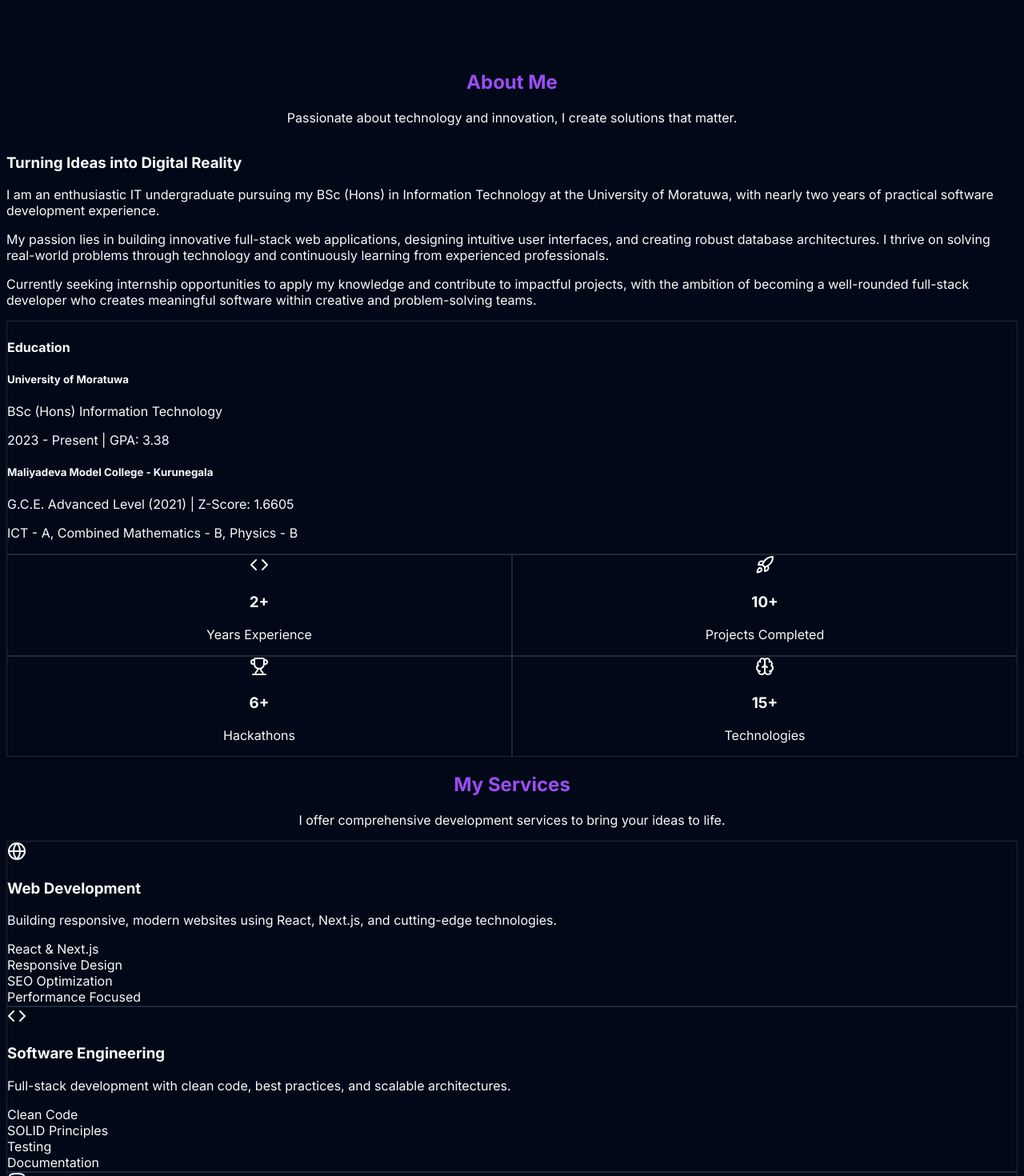
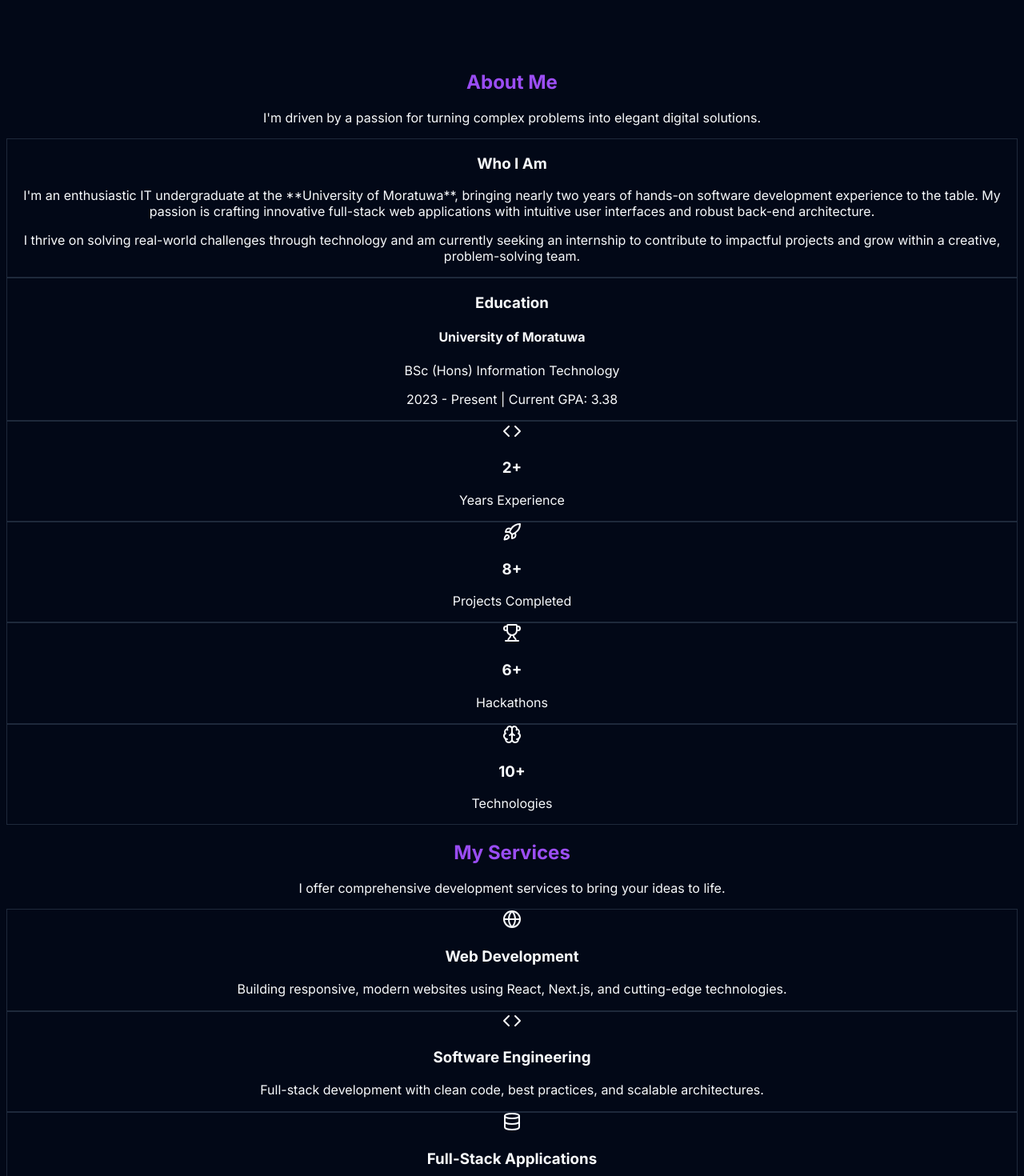
Before and after one commit to eshancool123/Portfolio, a Next.js app: page / in a window 1280 px wide. Shown: the part 740-2210 px from the top of the page at 80% size. Built offline with nearby package versions, Linux system fonts and the light colour scheme.

Commit message:
feat: add react-countup and react-type-animation dependencies and update servise and about

```diff
--- a/package.json
+++ b/package.json
@@ -19,9 +19,11 @@
     "next-themes": "^0.4.6",
     "nodemailer": "^7.0.6",
     "react": "19.1.0",
+    "react-countup": "^6.5.3",
     "react-dom": "19.1.0",
     "react-hook-form": "^7.62.0",
     "react-tsparticles": "^2.12.2",
+    "react-type-animation": "^3.2.0",
     "tailwind-merge": "^3.3.1",
     "tailwindcss-animate": "^1.0.7",
     "tsparticles-slim": "^2.12.0"
--- a/src/components/About.js
+++ b/src/components/About.js
@@ -2,18 +2,20 @@
 
 import { motion } from 'framer-motion';
 import { Code, Brain, Rocket, Trophy } from 'lucide-react';
+import CountUp from 'react-countup';
 
 const About = () => {
   const stats = [
-    { icon: Code, label: 'Years Experience', value: '2+' },
-    { icon: Rocket, label: 'Projects Completed', value: '10+' },
-    { icon: Trophy, label: 'Hackathons', value: '6+' },
-    { icon: Brain, label: 'Technologies', value: '15+' },
+    { icon: Code, label: 'Years Experience', value: 2, suffix: '+' },
+    { icon: Rocket, label: 'Projects Completed', value: 8, suffix: '+' },
+    { icon: Trophy, label: 'Hackathons', value: 6, suffix: '+' },
+    { icon: Brain, label: 'Technologies', value: 10, suffix: '+' },
   ];
 
   return (
-    <section id="about" className="py-20 bg-secondary/20">
-      <div className="max-w-7xl mx-auto px-4 sm:px-6 lg:px-8">
+    <section id="about" className="py-20 md:py-32">
+      <div className="container mx-auto px-4 sm:px-6 lg:px-8">
+        {/* Section Title */}
         <motion.div
           initial={{ opacity: 0, y: 20 }}
           whileInView={{ opacity: 1, y: 0 }}
@@ -23,84 +25,69 @@ const About = () => {
         >
           <h2 className="text-3xl md:text-4xl font-bold text-gradient mb-4">About Me</h2>
           <p className="text-lg text-muted-foreground max-w-2xl mx-auto">
-            Passionate about technology and innovation, I create solutions that matter.
+            I'm driven by a passion for turning complex problems into elegant digital solutions.
           </p>
         </motion.div>
 
-        <div className="grid lg:grid-cols-2 gap-12 items-center">
-          {/* Left Content */}
+        {/* Bento Box Grid Layout */}
+        <div className="grid grid-cols-1 lg:grid-cols-3 gap-8">
+
+          {/* Left Column: Bio & Education */}
           <motion.div
+            className="lg:col-span-2 space-y-8"
             initial={{ opacity: 0, x: -50 }}
             whileInView={{ opacity: 1, x: 0 }}
-            transition={{ duration: 0.6 }}
+            transition={{ duration: 0.6, delay: 0.2 }}
             viewport={{ once: true }}
           >
-            <h3 className="text-2xl font-bold mb-6">
-              Turning Ideas into Digital Reality
-            </h3>
-
+            {/* Bio Card */}
+            {/* UPDATED: Added text-center */}
+            <div className="bg-card/50 p-6 rounded-lg border hover:border-primary/50 transition-colors duration-300 text-center">
+              <h3 className="text-2xl font-bold mb-4 text-primary">Who I Am</h3>
               <div className="space-y-4 text-muted-foreground">
                 <p>
-                I am an enthusiastic IT undergraduate pursuing my BSc (Hons) in Information Technology
-                at the University of Moratuwa, with nearly two years of practical software development experience.
+                  I'm an enthusiastic IT undergraduate at the **University of Moratuwa**, bringing nearly two years of hands-on software development experience to the table. My passion is crafting innovative full-stack web applications with intuitive user interfaces and robust back-end architecture.
                 </p>
-
                 <p>
-                My passion lies in building innovative full-stack web applications, designing intuitive user
-                interfaces, and creating robust database architectures. I thrive on solving real-world problems
-                through technology and continuously learning from experienced professionals.
-              </p>
-
-              <p>
-                Currently seeking internship opportunities to apply my knowledge and contribute to impactful
-                projects, with the ambition of becoming a well-rounded full-stack developer who creates
-                meaningful software within creative and problem-solving teams.
+                  I thrive on solving real-world challenges through technology and am currently seeking an internship to contribute to impactful projects and grow within a creative, problem-solving team.
                 </p>
               </div>
+            </div>
 
-            {/* Education */}
-            <div className="mt-8 p-6 bg-card rounded-lg border">
-              <h4 className="text-xl font-semibold mb-3">Education</h4>
-              <div className="space-y-3">
+            {/* Education Card */}
+            {/* UPDATED: Added text-center */}
+            <div className="bg-card/50 p-6 rounded-lg border hover:border-primary/50 transition-colors duration-300 text-center">
+              <h3 className="text-xl font-semibold mb-4 text-primary">Education</h3>
               <div>
-                  <h5 className="font-medium">University of Moratuwa</h5>
+                <h4 className="font-bold">University of Moratuwa</h4>
                 <p className="text-sm text-muted-foreground">BSc (Hons) Information Technology</p>
-                  <p className="text-sm text-muted-foreground">2023 - Present | GPA: 3.38</p>
-                </div>
-                <div>
-                  <h5 className="font-medium">Maliyadeva Model College - Kurunegala</h5>
-                  <p className="text-sm text-muted-foreground">G.C.E. Advanced Level (2021) | Z-Score: 1.6605</p>
-                  <p className="text-sm text-muted-foreground">ICT - A, Combined Mathematics - B, Physics - B</p>
-                </div>
+                <p className="text-sm text-muted-foreground">2023 - Present | Current GPA: 3.38</p>
               </div>
             </div>
           </motion.div>
 
-          {/* Right Stats */}
-          <motion.div
-            initial={{ opacity: 0, x: 50 }}
-            whileInView={{ opacity: 1, x: 0 }}
-            transition={{ duration: 0.6 }}
-            viewport={{ once: true }}
-            className="grid grid-cols-2 gap-6"
-          >
+          {/* Right Column: Stats */}
+          <div className="space-y-8">
             {stats.map((stat, index) => (
               <motion.div
                 key={stat.label}
-                initial={{ opacity: 0, y: 20 }}
-                whileInView={{ opacity: 1, y: 0 }}
-                transition={{ duration: 0.6, delay: index * 0.1 }}
+                className="bg-card/50 p-6 rounded-lg border text-center transition-all duration-300 hover:border-primary/50 hover:transform hover:-translate-y-2"
+                initial={{ opacity: 0, x: 50 }}
+                whileInView={{ opacity: 1, x: 0 }}
+                transition={{ duration: 0.6, delay: 0.3 + index * 0.1 }}
                 viewport={{ once: true }}
-                className="bg-card p-6 rounded-lg border text-center hover:shadow-lg transition-shadow duration-300"
               >
-                <div className="inline-flex items-center justify-center w-12 h-12 bg-primary/10 rounded-lg mb-4">
+                <div className="inline-flex items-center justify-center w-12 h-12 bg-primary/10 rounded-full mb-4">
                   <stat.icon className="h-6 w-6 text-primary" />
                 </div>
-                <h3 className="text-2xl font-bold text-primary mb-2">{stat.value}</h3>
+                <h3 className="text-4xl font-bold text-primary mb-2">
+                  <CountUp end={stat.value} duration={3} enableScrollSpy scrollSpyOnce />
+                  {stat.suffix}
+                </h3>
                 <p className="text-sm text-muted-foreground">{stat.label}</p>
               </motion.div>
             ))}
-          </motion.div>
+          </div>
         </div>
       </div>
     </section>
--- a/src/components/Services.js
+++ b/src/components/Services.js
@@ -1,7 +1,7 @@
 "use client";
 
 import { motion } from 'framer-motion';
-import { Code, Globe, Database, Smartphone, Cloud, Cpu } from 'lucide-react';
+import { Code, Globe, Database, Cpu } from 'lucide-react';
 
 const Services = () => {
   const services = [
@@ -9,89 +9,51 @@ const Services = () => {
       icon: Globe,
       title: 'Web Development',
       description: 'Building responsive, modern websites using React, Next.js, and cutting-edge technologies.',
-      features: ['React & Next.js', 'Responsive Design', 'SEO Optimization', 'Performance Focused']
     },
     {
       icon: Code,
       title: 'Software Engineering',
       description: 'Full-stack development with clean code, best practices, and scalable architectures.',
-      features: ['Clean Code', 'SOLID Principles', 'Testing', 'Documentation']
     },
     {
       icon: Database,
       title: 'Full-Stack Applications',
       description: 'End-to-end application development from database design to user interface.',
-      features: ['API Development', 'Database Design', 'Authentication', 'Real-time Features']
-    },
-    {
-      icon: Smartphone,
-      title: 'Mobile Development',
-      description: 'Creating mobile-friendly applications and progressive web apps.',
-      features: ['PWA Development', 'Mobile-First Design', 'Cross-Platform', 'App Store Ready']
-    },
-    {
-      icon: Cloud,
-      title: 'Cloud Solutions',
-      description: 'Deploying and managing applications on cloud platforms like AWS, Vercel, and Firebase.',
-      features: ['Cloud Deployment', 'CI/CD Pipelines', 'Monitoring', 'Scalability']
     },
     {
       icon: Cpu,
       title: 'IoT Development',
       description: 'Hardware integration and IoT solutions using ESP32, sensors, and real-time data.',
-      features: ['Hardware Integration', 'Sensor Data', 'Real-time Monitoring', 'Web Dashboards']
     }
   ];
 
   return (
-    <section id="services" className="py-20">
+    <section id="services" className="py-20 bg-background">
       <div className="max-w-7xl mx-auto px-4 sm:px-6 lg:px-8">
-        <motion.div
-          initial={{ opacity: 0, y: 20 }}
-          whileInView={{ opacity: 1, y: 0 }}
-          transition={{ duration: 0.6 }}
-          viewport={{ once: true }}
-          className="text-center mb-16"
-        >
+        <div className="text-center mb-16">
           <h2 className="text-3xl md:text-4xl font-bold text-gradient mb-4">My Services</h2>
           <p className="text-lg text-muted-foreground max-w-2xl mx-auto">
             I offer comprehensive development services to bring your ideas to life.
           </p>
-        </motion.div>
+        </div>
 
-        <div className="grid md:grid-cols-2 lg:grid-cols-3 gap-8">
+        {/* --- UPDATED: This container now forces a single column on all screen sizes --- */}
+        <div className="grid grid-cols-1 gap-8 max-w-3xl mx-auto">
           {services.map((service, index) => (
-            <motion.div
+            <div
               key={service.title}
-              initial={{ opacity: 0, y: 20 }}
-              whileInView={{ opacity: 1, y: 0 }}
-              transition={{ duration: 0.6, delay: index * 0.1 }}
-              viewport={{ once: true }}
-              className="group"
+              className="bg-card p-6 rounded-lg border hover:shadow-lg transition-all duration-300 h-full text-center"
             >
-              <div className="bg-card p-6 rounded-lg border hover:shadow-lg transition-all duration-300 group-hover:border-primary/50 h-full">
-                <div className="inline-flex items-center justify-center w-12 h-12 bg-primary/10 rounded-lg mb-4 group-hover:bg-primary/20 transition-colors duration-300">
+              <div className="inline-flex items-center justify-center w-12 h-12 bg-primary/10 rounded-lg mb-4 mx-auto">
                 <service.icon className="h-6 w-6 text-primary" />
               </div>
-
-                <h3 className="text-xl font-semibold mb-3 group-hover:text-primary transition-colors duration-300">
+              <h3 className="text-xl font-semibold mb-3">
                 {service.title}
               </h3>
-
-                <p className="text-muted-foreground mb-4 leading-relaxed">
+              <p className="text-muted-foreground leading-relaxed">
                 {service.description}
               </p>
-
-                <div className="space-y-2">
-                  {service.features.map((feature, featureIndex) => (
-                    <div key={featureIndex} className="flex items-center text-sm">
-                      <div className="w-1.5 h-1.5 bg-primary rounded-full mr-2"></div>
-                      <span className="text-muted-foreground">{feature}</span>
             </div>
-                  ))}
-                </div>
-              </div>
-            </motion.div>
           ))}
         </div>
       </div>
```
Also changed, not shown: 2 other files (tests, documents, lock files or other folders). Lines whose indentation alone changed are shown as unchanged.
